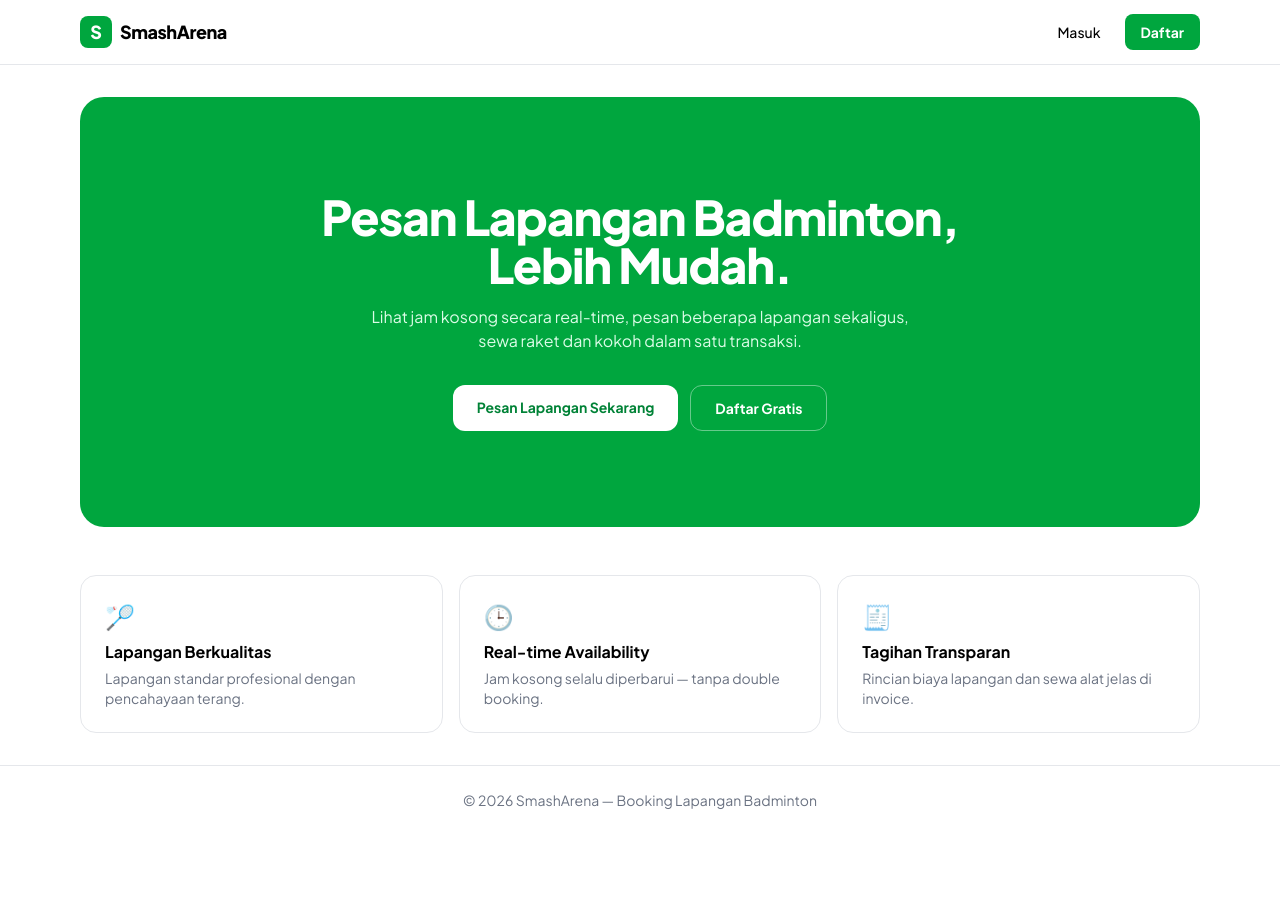
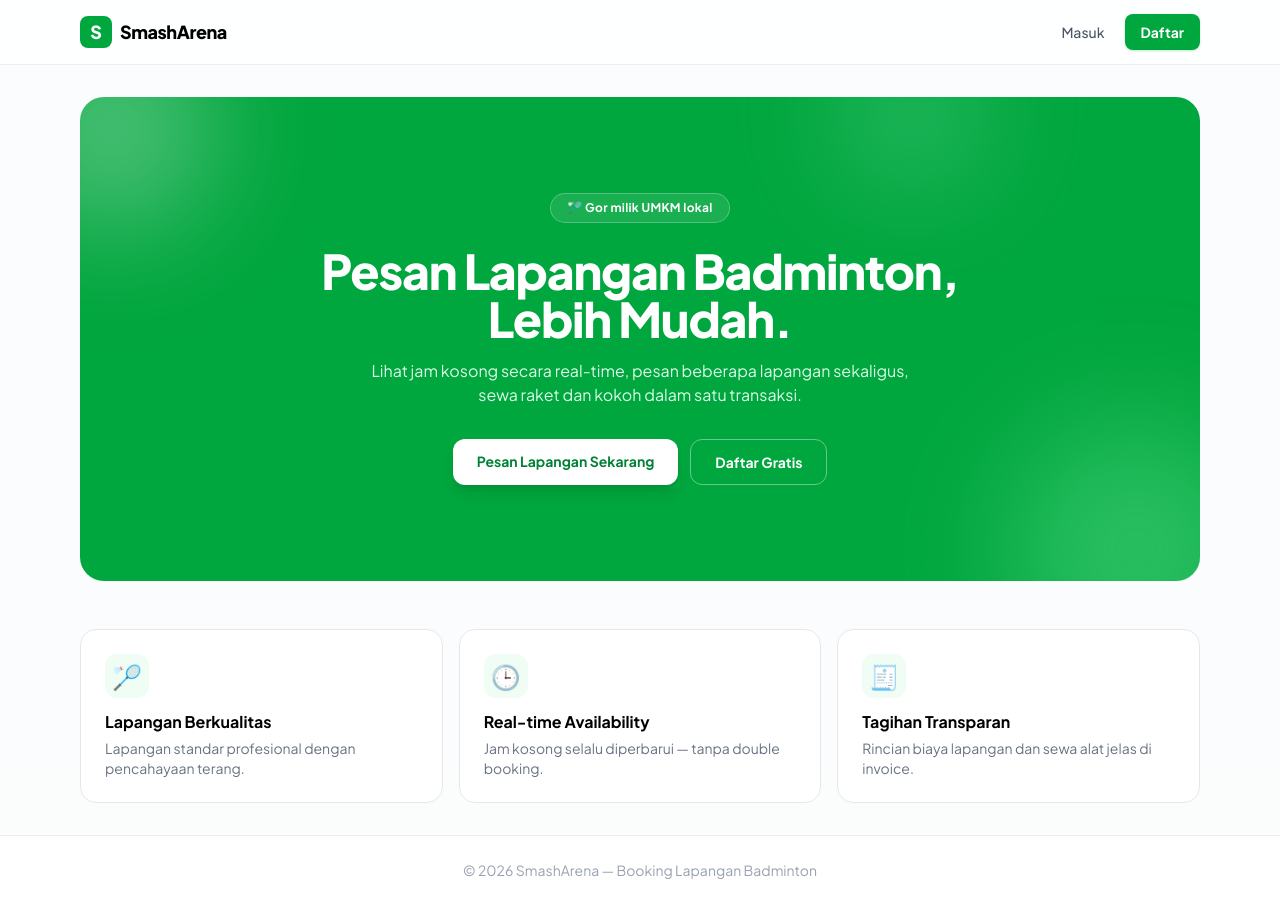
Before and after one commit to YoubelJansenDev/website-sewa-lapangan-badminton, a Nuxt app in the folder frontend/: page / in a window 1280 px wide. Before the commit the page ends 834 px from the top, so only its background shows below. Built offline with nearby package versions, Linux system fonts and the light colour scheme.

Commit message:
feat: UI polish minimalist-modern + README dokumentasi

```diff
--- a/frontend/app/assets/css/main.css
+++ b/frontend/app/assets/css/main.css
@@ -3,3 +3,70 @@
 @theme {
   --font-sans: "Plus Jakarta Sans", ui-sans-serif, system-ui, sans-serif;
 }
+
+/* ---------- Polish global (minimalist-modern) ---------- */
+
+/* Transisi halus untuk semua interaksi umum */
+button, a, input, textarea, select {
+  transition-property: color, background-color, border-color, box-shadow, transform, opacity;
+  transition-duration: 150ms;
+  transition-timing-function: cubic-bezier(0.4, 0, 0.2, 1);
+}
+
+/* Kartu: hover naik halus */
+.card-hover {
+  transition: transform 200ms cubic-bezier(0.4, 0, 0.2, 1), box-shadow 200ms cubic-bezier(0.4, 0, 0.2, 1), border-color 150ms;
+}
+.card-hover:hover {
+  transform: translateY(-2px);
+  box-shadow: 0 8px 24px -12px rgb(0 0 0 / 0.15);
+}
+
+/* Fade-in saat konten halaman muncul */
+.page-enter {
+  animation: fade-up 280ms cubic-bezier(0.16, 1, 0.3, 1) both;
+}
+
+@keyframes fade-up {
+  from { opacity: 0; transform: translateY(8px); }
+  to { opacity: 1; transform: translateY(0); }
+}
+
+/* Skeleton shimmer untuk state memuat */
+.skeleton {
+  position: relative;
+  overflow: hidden;
+  background-color: rgb(243 244 246);
+}
+.skeleton::after {
+  content: "";
+  position: absolute;
+  inset: 0;
+  transform: translateX(-100%);
+  background: linear-gradient(90deg, transparent, rgb(255 255 255 / 0.7), transparent);
+  animation: shimmer 1.4s infinite;
+}
+@keyframes shimmer {
+  100% { transform: translateX(100%); }
+}
+
+/* Fokus aksesibel: ring hijau lembut */
+input:focus-visible, textarea:focus-visible, select:focus-visible {
+  outline: none;
+  box-shadow: 0 0 0 3px rgb(22 163 74 / 0.15);
+  border-color: rgb(22 163 74);
+}
+
+/* Scrollbar tipis modern */
+::-webkit-scrollbar { width: 8px; height: 8px; }
+::-webkit-scrollbar-thumb { background: rgb(209 213 219); border-radius: 8px; }
+::-webkit-scrollbar-thumb:hover { background: rgb(156 163 175); }
+
+/* Bola dekoratif hero (blur lembut) */
+.hero-blob {
+  position: absolute;
+  border-radius: 9999px;
+  filter: blur(64px);
+  opacity: 0.35;
+  pointer-events: none;
+}
--- a/frontend/app/layouts/default.vue
+++ b/frontend/app/layouts/default.vue
@@ -10,19 +10,19 @@ async function handleLogout() {
 </script>
 
 <template>
-  <div class="min-h-screen bg-white text-black">
-    <header class="sticky top-0 z-40 border-b border-gray-200 bg-white">
+  <div class="min-h-screen bg-gray-50/60 text-black">
+    <header class="sticky top-0 z-40 border-b border-gray-200/70 bg-white/80 backdrop-blur-md">
       <nav class="mx-auto flex h-16 max-w-6xl items-center justify-between px-4">
-        <NuxtLink to="/" class="flex items-center gap-2">
-          <span class="grid h-8 w-8 place-items-center rounded-lg bg-green-600 text-lg font-extrabold text-white">S</span>
+        <NuxtLink to="/" class="group flex items-center gap-2">
+          <span class="grid h-8 w-8 place-items-center rounded-lg bg-green-600 text-lg font-extrabold text-white transition group-hover:scale-105">S</span>
           <span class="text-lg font-extrabold tracking-tight">SmashArena</span>
         </NuxtLink>
 
-        <div class="flex items-center gap-1 sm:gap-3">
+        <div class="flex items-center gap-1 sm:gap-2">
           <template v-if="auth.isLoggedIn.value">
-            <NuxtLink to="/booking" class="rounded-lg px-3 py-2 text-sm font-medium hover:bg-gray-100">Booking</NuxtLink>
-            <NuxtLink to="/riwayat" class="rounded-lg px-3 py-2 text-sm font-medium hover:bg-gray-100">Riwayat</NuxtLink>
-            <NuxtLink to="/notifikasi" class="rounded-lg px-3 py-2 text-sm font-medium hover:bg-gray-100">Notifikasi</NuxtLink>
+            <NuxtLink to="/booking" class="rounded-lg px-3 py-2 text-sm font-medium text-gray-600 hover:bg-gray-100 hover:text-black">Booking</NuxtLink>
+            <NuxtLink to="/riwayat" class="rounded-lg px-3 py-2 text-sm font-medium text-gray-600 hover:bg-gray-100 hover:text-black">Riwayat</NuxtLink>
+            <NuxtLink to="/notifikasi" class="rounded-lg px-3 py-2 text-sm font-medium text-gray-600 hover:bg-gray-100 hover:text-black">Notifikasi</NuxtLink>
             <NuxtLink
               v-if="auth.isAdmin.value"
               to="/admin"
@@ -35,15 +35,15 @@ async function handleLogout() {
             >Kelola</NuxtLink>
             <button
               type="button"
-              class="ml-2 rounded-lg bg-black px-4 py-2 text-sm font-semibold text-white hover:bg-gray-800"
+              class="ml-2 rounded-lg border border-gray-200 bg-white px-4 py-2 text-sm font-semibold text-gray-700 hover:border-gray-300 hover:bg-gray-100"
               @click="handleLogout"
             >Keluar</button>
           </template>
           <template v-else>
-            <NuxtLink to="/login" class="rounded-lg px-3 py-2 text-sm font-medium hover:bg-gray-100">Masuk</NuxtLink>
+            <NuxtLink to="/login" class="rounded-lg px-3 py-2 text-sm font-medium text-gray-600 hover:bg-gray-100 hover:text-black">Masuk</NuxtLink>
             <NuxtLink
               to="/register"
-              class="rounded-lg bg-green-600 px-4 py-2 text-sm font-semibold text-white hover:bg-green-700"
+              class="rounded-lg bg-green-600 px-4 py-2 text-sm font-semibold text-white shadow-sm shadow-green-600/20 hover:bg-green-700 hover:shadow-md hover:shadow-green-600/25"
             >Daftar</NuxtLink>
           </template>
         </div>
@@ -54,7 +54,7 @@ async function handleLogout() {
       <slot />
     </main>
 
-    <footer class="border-t border-gray-200 py-6 text-center text-sm text-gray-500">
+    <footer class="border-t border-gray-200/70 bg-white py-6 text-center text-sm text-gray-400">
       &copy; {{ new Date().getFullYear() }} SmashArena — Booking Lapangan Badminton
     </footer>
   </div>
--- a/frontend/app/pages/admin/index.vue
+++ b/frontend/app/pages/admin/index.vue
@@ -123,7 +123,7 @@ onMounted(() => load())
 </script>
 
 <template>
-  <div>
+  <div class="page-enter">
     <div class="mb-6">
       <h1 class="text-2xl font-extrabold tracking-tight">Panel Admin — Verifikasi Booking</h1>
       <p class="mt-1 text-sm text-gray-500">Setujui atau tolak booking member. Menyetujui akan membuat invoice.</p>
@@ -153,7 +153,7 @@ onMounted(() => load())
     </div>
 
     <div v-else class="space-y-3">
-      <div v-for="b in bookings" :key="b.id" class="rounded-2xl border border-gray-200 p-5">
+      <div v-for="b in bookings" :key="b.id" class="card-hover rounded-2xl border border-gray-200 bg-white p-5">
         <div class="flex flex-wrap items-start justify-between gap-3">
           <div>
             <p class="font-bold">#{{ b.id }} · {{ b.court?.name ?? '—' }}</p>
--- a/frontend/app/pages/index.vue
+++ b/frontend/app/pages/index.vue
@@ -1,14 +1,22 @@
 <script setup lang="ts">
-// Landing sementara (versi lengkap dikerjakan di fase tersendiri).
+// Landing page: hero + ringkasan layanan (minimalist-modern).
 useHead({ title: 'SmashArena — Booking Lapangan Badminton' })
 const auth = useAuth()
 </script>
 
 <template>
-  <div>
+  <div class="page-enter">
     <!-- Hero -->
-    <section class="rounded-3xl bg-green-600 px-6 py-16 text-center text-white sm:px-12 sm:py-24">
-      <h1 class="text-3xl font-extrabold tracking-tight sm:text-5xl">
+    <section class="relative overflow-hidden rounded-3xl bg-green-600 px-6 py-16 text-center text-white sm:px-12 sm:py-24">
+      <div class="hero-blob left-[-4rem] top-[-4rem] h-48 w-48 bg-white" />
+      <div class="hero-blob bottom-[-6rem] right-[-4rem] h-64 w-64 bg-green-300" />
+      <div class="hero-blob right-[20%] top-[-3rem] h-32 w-32 bg-emerald-200" />
+
+      <div class="relative">
+        <span class="inline-block rounded-full border border-white/25 bg-white/10 px-4 py-1.5 text-xs font-semibold tracking-wide backdrop-blur-sm">
+          🏸 Gor milik UMKM lokal
+        </span>
+        <h1 class="mt-6 text-3xl font-extrabold tracking-tight sm:text-5xl">
           Pesan Lapangan Badminton, <br class="hidden sm:block">Lebih Mudah.
         </h1>
         <p class="mx-auto mt-4 max-w-xl text-sm text-green-100 sm:text-base">
@@ -18,31 +26,32 @@ const auth = useAuth()
         <div class="mt-8 flex flex-wrap justify-center gap-3">
           <NuxtLink
             to="/booking"
-          class="rounded-xl bg-white px-6 py-3 text-sm font-bold text-green-700 transition hover:bg-green-50"
+            class="rounded-xl bg-white px-6 py-3 text-sm font-bold text-green-700 shadow-lg shadow-black/10 hover:-translate-y-0.5 hover:bg-green-50 hover:shadow-xl hover:shadow-black/15"
           >Pesan Lapangan Sekarang</NuxtLink>
           <NuxtLink
             v-if="!auth.isLoggedIn.value"
             to="/register"
-          class="rounded-xl border border-white/40 px-6 py-3 text-sm font-bold text-white transition hover:bg-white/10"
+            class="rounded-xl border border-white/40 px-6 py-3 text-sm font-bold text-white backdrop-blur-sm hover:-translate-y-0.5 hover:bg-white/10"
           >Daftar Gratis</NuxtLink>
+        </div>
       </div>
     </section>
 
     <!-- Ringkasan layanan -->
     <section class="mt-12 grid gap-4 sm:grid-cols-3">
-      <div class="rounded-2xl border border-gray-200 p-6">
-        <p class="text-2xl">🏸</p>
-        <h2 class="mt-2 font-bold">Lapangan Berkualitas</h2>
+      <div class="card-hover rounded-2xl border border-gray-200 bg-white p-6">
+        <span class="grid h-11 w-11 place-items-center rounded-xl bg-green-50 text-2xl">🏸</span>
+        <h2 class="mt-3 font-bold">Lapangan Berkualitas</h2>
         <p class="mt-1 text-sm text-gray-500">Lapangan standar profesional dengan pencahayaan terang.</p>
       </div>
-      <div class="rounded-2xl border border-gray-200 p-6">
-        <p class="text-2xl">🕒</p>
-        <h2 class="mt-2 font-bold">Real-time Availability</h2>
+      <div class="card-hover rounded-2xl border border-gray-200 bg-white p-6">
+        <span class="grid h-11 w-11 place-items-center rounded-xl bg-green-50 text-2xl">🕒</span>
+        <h2 class="mt-3 font-bold">Real-time Availability</h2>
         <p class="mt-1 text-sm text-gray-500">Jam kosong selalu diperbarui — tanpa double booking.</p>
       </div>
-      <div class="rounded-2xl border border-gray-200 p-6">
-        <p class="text-2xl">🧾</p>
-        <h2 class="mt-2 font-bold">Tagihan Transparan</h2>
+      <div class="card-hover rounded-2xl border border-gray-200 bg-white p-6">
+        <span class="grid h-11 w-11 place-items-center rounded-xl bg-green-50 text-2xl">🧾</span>
+        <h2 class="mt-3 font-bold">Tagihan Transparan</h2>
         <p class="mt-1 text-sm text-gray-500">Rincian biaya lapangan dan sewa alat jelas di invoice.</p>
       </div>
     </section>
--- a/frontend/app/pages/notifikasi.vue
+++ b/frontend/app/pages/notifikasi.vue
@@ -63,7 +63,7 @@ onMounted(() => load())
 </script>
 
 <template>
-  <div class="mx-auto max-w-3xl">
+  <div class="page-enter mx-auto max-w-3xl">
     <div class="mb-6 flex items-center justify-between gap-2">
       <div>
         <h1 class="text-2xl font-extrabold tracking-tight">Notifikasi</h1>
--- a/frontend/app/pages/riwayat.vue
+++ b/frontend/app/pages/riwayat.vue
@@ -60,7 +60,7 @@ onMounted(() => load())
 </script>
 
 <template>
-  <div>
+  <div class="page-enter">
     <div class="mb-6 flex items-center justify-between">
       <div>
         <h1 class="text-2xl font-extrabold tracking-tight">Riwayat Booking</h1>
@@ -84,7 +84,7 @@ onMounted(() => load())
         v-for="b in bookings"
         :key="b.id"
         :to="`/riwayat/${b.id}`"
-        class="block rounded-2xl border border-gray-200 p-5 transition hover:border-green-400"
+        class="card-hover block rounded-2xl border border-gray-200 bg-white p-5 hover:border-green-400"
       >
         <div class="flex flex-wrap items-center justify-between gap-2">
           <div>
--- a/frontend/app/pages/riwayat/[id].vue
+++ b/frontend/app/pages/riwayat/[id].vue
@@ -99,7 +99,7 @@ onMounted(() => load())
     <div v-if="loading" class="rounded-2xl border border-gray-200 p-10 text-center text-sm text-gray-500">Memuat…</div>
 
     <template v-else-if="booking">
-      <div class="rounded-2xl border border-gray-200 p-6">
+      <div class="page-enter rounded-2xl border border-gray-200 bg-white p-6">
         <div class="flex flex-wrap items-center justify-between gap-2">
           <h1 class="text-xl font-extrabold tracking-tight">{{ booking.court?.name ?? 'Lapangan' }}</h1>
           <span :class="['rounded-full px-3 py-1 text-xs font-bold', statusInfo(booking.status).class]">
@@ -150,7 +150,7 @@ onMounted(() => load())
       </div>
 
       <!-- Invoice -->
-      <div v-if="booking.invoice" class="mt-6 rounded-2xl border border-gray-200 p-6">
+      <div v-if="booking.invoice" class="mt-6 rounded-2xl border border-gray-200 bg-white p-6">
         <div class="flex flex-wrap items-center justify-between gap-2">
           <h2 class="font-bold">Invoice {{ booking.invoice.invoice_number }}</h2>
           <span
```
Also changed, not shown: frontend/app/layouts/auth.vue (+9 -6 lines), 1 other file (tests, documents, lock files or other folders). Lines whose indentation alone changed are shown as unchanged.
